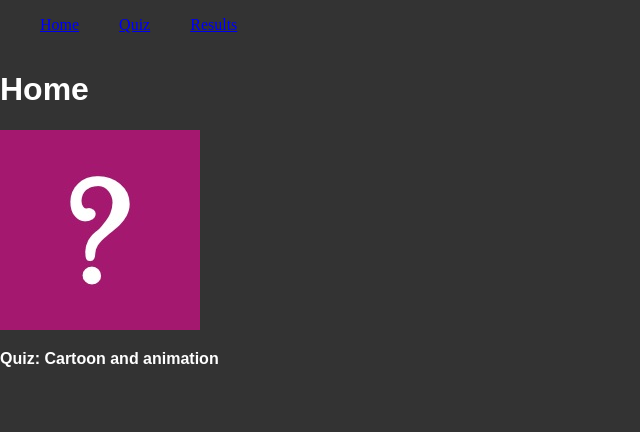
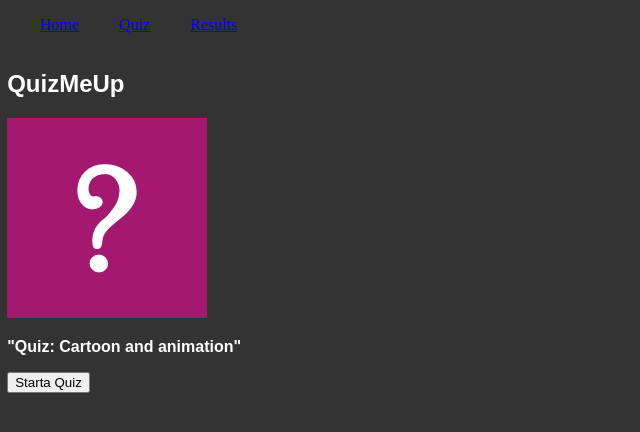
Before and after one commit to Lonela1991/Project-MyQuiz, a Vue app: page / in a window 1280 px wide. Shown: the top 432 px of the page, without its empty margins (0-640 px from the left). Built offline with nearby package versions, Linux system fonts and the light colour scheme; the HTML template or start-up script is replaced by a standard one.

Commit message:
Deleted LogoAndName Component and moved code to HomeView and added a button that starts the quiz

```diff
--- a/src/App.vue
+++ b/src/App.vue
@@ -35,6 +35,10 @@ ul {
   display: inline-flex;
 }
 
+li {
+  color:  #a4196f;
+}
+
 body {
   width: 100%;
   background-color: #333;
--- a/src/components/AnswerOptions.vue
+++ b/src/components/AnswerOptions.vue
@@ -52,7 +52,7 @@ function getAnswerColor(answer) {
     </section>
 </template>
 
-<style>
+<style scoped>
 .answer-section {
     display: flex;
     background-color: #a4196f;
--- a/src/components/LogoAndName.vue
+++ /dev/null
@@ -1,16 +0,0 @@
-<script>
-  export default {
-    props: {
-      msg: String
-    }
-  };
-</script>
-
-<template>
-  <img alt="Picture of an white questionmark on a pink background" src="/assets/questionmark.jpeg" />
-  <p>{{ msg }}</p>
-</template>
-
-<style scoped>
-
-</style>
--- a/src/views/HomeView.vue
+++ b/src/views/HomeView.vue
@@ -1,14 +1,17 @@
-<script setup>
-import LogoAndName from "../components/LogoAndName.vue";
 
 
+<template>
+ <section class="logo-section">
+    <h1>QuizMeUp</h1>
+    <img alt="Picture of an white questionmark on a pink background" src="/assets/questionmark.jpeg" />
+    <p>"Quiz: Cartoon and animation"</p>
+    <RouterLink to="/quiz"><button>Starta Quiz</button></RouterLink>
+</section>
+</template>
 
-</script>
-
-<template>
-
-    <h1>Home</h1>
-
-    <LogoAndName msg="Quiz: Cartoon and animation" />
-
-</template>
+<style scoped>
+.logo-section {
+  margin-inline: auto;
+  width: 96%;
+}
+</style>
```
Also changed, not shown: src/views/QuizView.vue (+4 -9 lines). Lines whose indentation alone changed are shown as unchanged.
